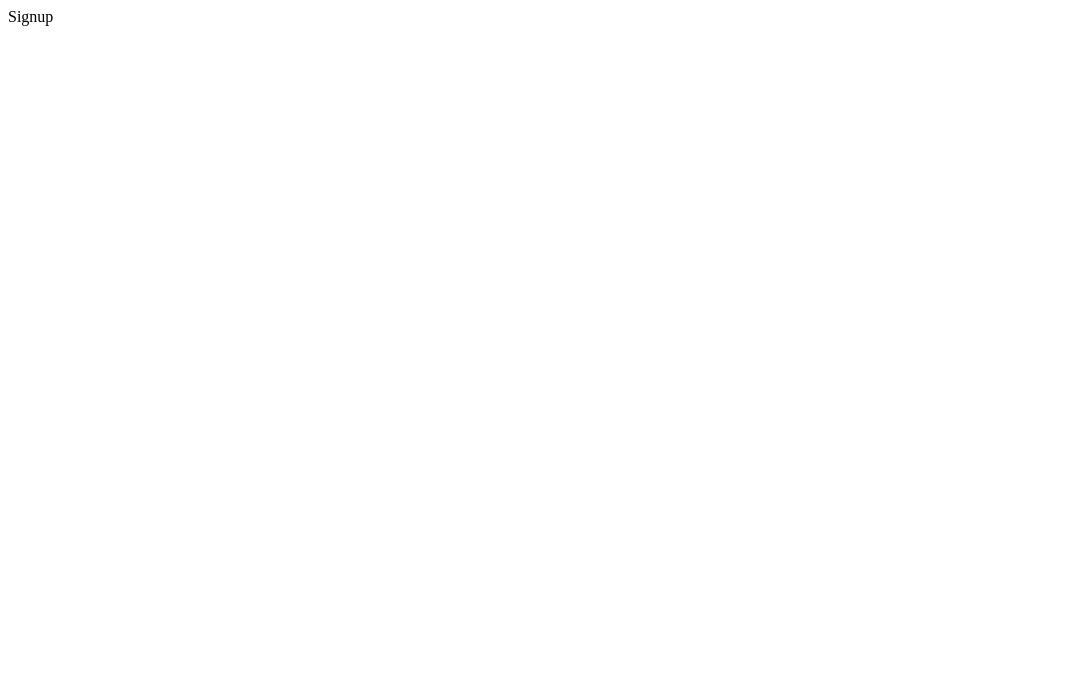
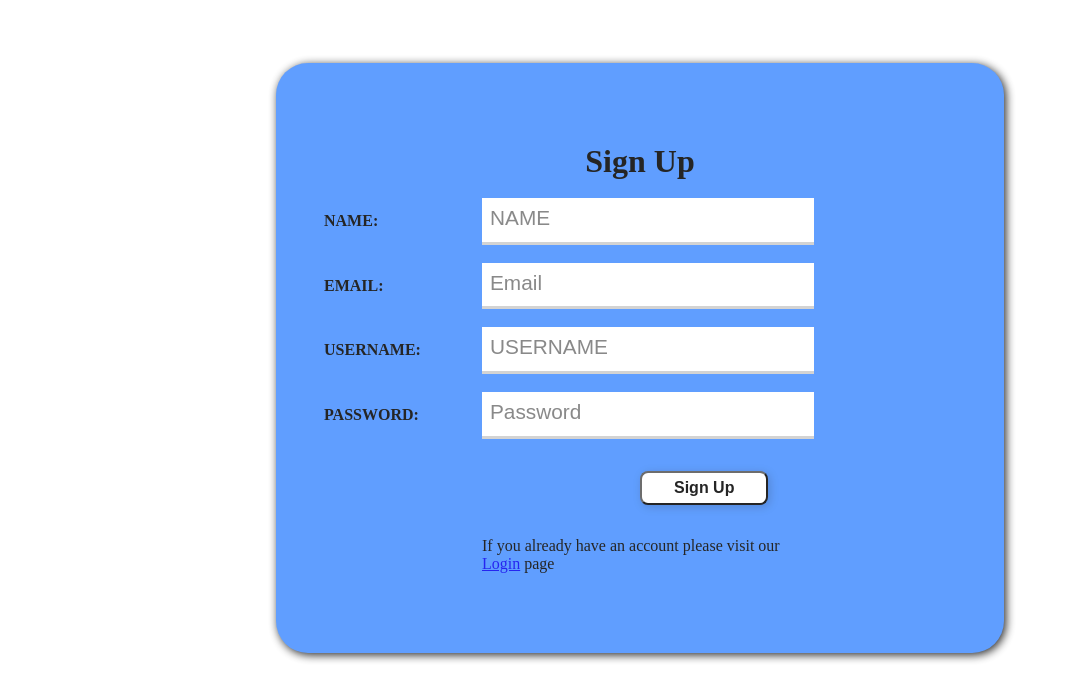
Before and after one commit to davey4/petsagram, a React (Create React App) app in the folder client/: page /register in a window 1280 px wide. Shown: the top 700 px of the page, without its empty margins (0-1067 px from the left). Built offline with nearby package versions, Linux system fonts and the light colour scheme.

Commit message:
signup page

```diff
--- a/client/src/pages/Home.js
+++ b/client/src/pages/Home.js
@@ -8,7 +8,7 @@ const Home = () => {
       <header className="home-header">
         <h1>Petsagram</h1>
         <img
-          src="https://encrypted-tbn0.gstatic.com/images?q=tbn:ANd9GcR9IVfRqOYKYMRpf8tQ0_KCHP_VRo1O6xL2ow&usqp=CAU"
+          src="https://cdn.pixabay.com/photo/2014/04/03/11/50/paw-312322__340.png"
           alt="logo"
         />
       </header>
@@ -28,7 +28,7 @@ const Home = () => {
             </div>
           </div>
         </div>
-        <div className="overview-wrapper">
+        <div className="overview-wrapper spacing">
           Petstagram is an online photo-sharing app that allows you to share
           your favorite photos of your pets to your followers. Petstagram will
           allow you to follow any of the users on our application by simply
--- a/client/src/pages/Login.js
+++ b/client/src/pages/Login.js
@@ -4,22 +4,14 @@ import TextInput from "../components/TextInput";
 import "../styles/Login.css";
 
 const Login = () => {
-  const [name, setName] = useState("");
   const [email, setEmail] = useState("");
-  const [userName, setUserName] = useState("");
   const [password, setPassword] = useState("");
   const [formError, setFormError] = useState(false);
 
   const handleChange = ({ target }) => {
     switch (true) {
-      case target.name === "name":
-        setName(target.value);
-        break;
       case target.name === "email":
         setEmail(target.value);
-        break;
-      case target.name === "userName":
-        setUserName(target.value);
         break;
       case target.name === "password":
         setPassword(target.value);
@@ -42,27 +34,11 @@ const Login = () => {
       <form onSubmit={handleSubmit}>
         <h3>Login</h3>
         <TextInput
-          placeholder="NAME"
-          title="NAME"
-          name="name"
-          type="text"
-          value={name}
-          onChange={handleChange}
-        />
-        <TextInput
           placeholder="Email"
           title="EMAIL"
           name="email"
           type="email"
           value={email}
-          onChange={handleChange}
-        />
-        <TextInput
-          placeholder="USERNAME"
-          title="USERNAME"
-          name="userName"
-          type="text"
-          value={userName}
           onChange={handleChange}
         />
         <TextInput
--- a/client/src/pages/Signup.js
+++ b/client/src/pages/Signup.js
@@ -1,9 +1,88 @@
-import React from "react";
+import React, { useState } from "react";
+import { Link } from "react-router-dom";
+import TextInput from "../components/TextInput";
 
 const Signup = () => {
+  const [name, setName] = useState("");
+  const [email, setEmail] = useState("");
+  const [userName, setUserName] = useState("");
+  const [password, setPassword] = useState("");
+  const [formError, setFormError] = useState(false);
+
+  const handleChange = ({ target }) => {
+    switch (true) {
+      case target.name === "name":
+        setName(target.value);
+        break;
+      case target.name === "email":
+        setEmail(target.value);
+        break;
+      case target.name === "userName":
+        setUserName(target.value);
+        break;
+      case target.name === "password":
+        setPassword(target.value);
+        break;
+      default:
+        break;
+    }
+  };
+
+  const handleSubmit = async (e) => {
+    e.preventDefault();
+    if (name && email && userName && password) {
+      try {
+      } catch (error) {
+        throw error;
+      }
+    } else {
+      setFormError(true);
+    }
+  };
+
   return (
-    <section>
-      <div>Signup</div>
+    <section className="signup">
+      <form onSubmit={handleSubmit}>
+        <h3>Sign Up</h3>
+        <TextInput
+          placeholder="NAME"
+          title="NAME"
+          name="name"
+          type="text"
+          value={name}
+          onChange={handleChange}
+        />
+        <TextInput
+          placeholder="Email"
+          title="EMAIL"
+          name="email"
+          type="email"
+          value={email}
+          onChange={handleChange}
+        />
+        <TextInput
+          placeholder="USERNAME"
+          title="USERNAME"
+          name="userName"
+          type="text"
+          value={userName}
+          onChange={handleChange}
+        />
+        <TextInput
+          placeholder="Password"
+          title="PASSWORD"
+          name="password"
+          value={password}
+          type="password"
+          onChange={handleChange}
+        />
+        <button type="submit">Sign Up</button>
+        {formError ? <p>Please fill in all Fields</p> : null}
+        <p>
+          If you already have an account please visit our{" "}
+          {<Link to="/login">Login</Link>} page
+        </p>
+      </form>
     </section>
   );
 };
--- a/client/src/styles/Home.css
+++ b/client/src/styles/Home.css
@@ -1,7 +1,3 @@
-body {
-  background-image: url();
-}
-
 .grid-home {
   display: grid;
   grid-template-columns: 1fr 1fr;
@@ -26,7 +22,7 @@ body {
   padding: 1.2em 4em;
 }
 .spacing {
-  margin: 5em 10em;
+  margin: 5em;
 }
 .overview-wrapper {
   display: flex;
--- a/client/src/styles/Login.css
+++ b/client/src/styles/Login.css
@@ -1,7 +1,5 @@
 .signup,
-.login,
-.profile,
-.center {
+.login {
   display: flex;
   width: 100%;
   justify-content: center;
@@ -11,10 +9,10 @@
 }
 
 .signup form,
-.login form,
-.profile form {
+.login form {
   justify-content: center;
-  background-color: #3c6faa;
+  background-color: rgb(69 142 255);
+  opacity: 0.85;
   box-shadow: 2px 2px 10px black;
   border-radius: 2em;
   height: 100%;
@@ -23,8 +21,7 @@
 }
 
 .signup form input,
-.login form input,
-.profile form input {
+.login form input {
   justify-self: center;
   margin: 2em 0 2em 25%;
   font-size: 1em;
@@ -32,13 +29,11 @@
 }
 
 .signup form button,
-.login form button,
-.profile form button {
+.login form button {
   font-size: 1em;
   margin-left: 50%;
 }
 .signup form p,
-.login form p,
-.profile form p {
+.login form p {
   margin: 2em 25%;
 }
```
Also changed, not shown: 1 other file (tests, documents, lock files or other folders).
